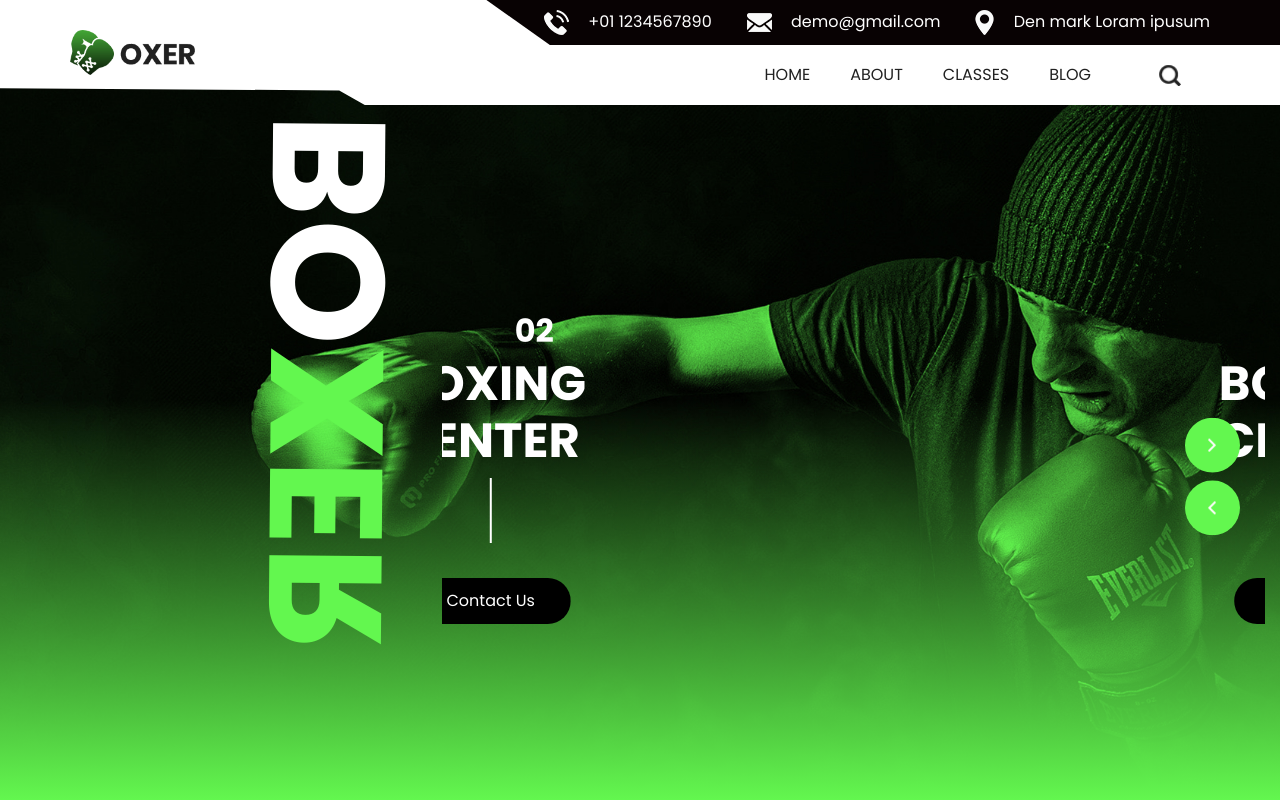
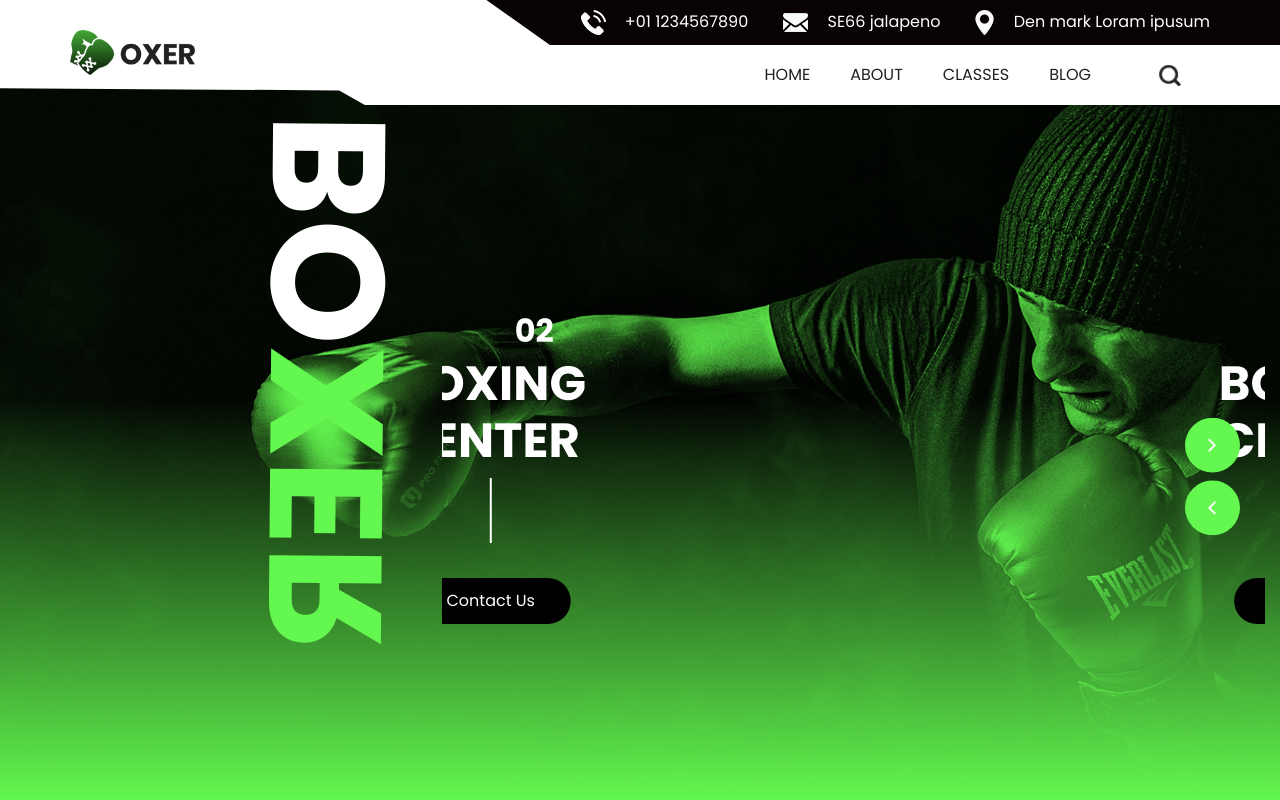
Before and after one commit to nickykung123/jalapeno, a plain HTML site: page index.html in a window 1280 px wide. Shown: the top 800 px of the page. Drawn offline with nearby package versions, Linux system fonts and the light colour scheme; some packages are replaced by stand-ins of ours; a web font is replaced by a local one.

Commit message:
Update index.html

```diff
--- a/index.html
+++ b/index.html
@@ -12,7 +12,7 @@
   <meta name="description" content="" />
   <meta name="author" content="" />
 
-  <title>Oxer</title>
+  <title>SEICTUP66</title>
 
   <!-- slider stylesheet -->
   <link rel="stylesheet" type="text/css" href="https://cdnjs.cloudflare.com/ajax/libs/OwlCarousel2/2.3.4/assets/owl.carousel.min.css" />
@@ -49,7 +49,7 @@
                 <li class="">
                   <a class="" href="">
                     <img src="images/mail.png" alt="" />
-                    <span>demo@gmail.com</span>
+                    <span>SE66 jalapeno</span>
                   </a>
                 </li>
                 <li class="">
```
